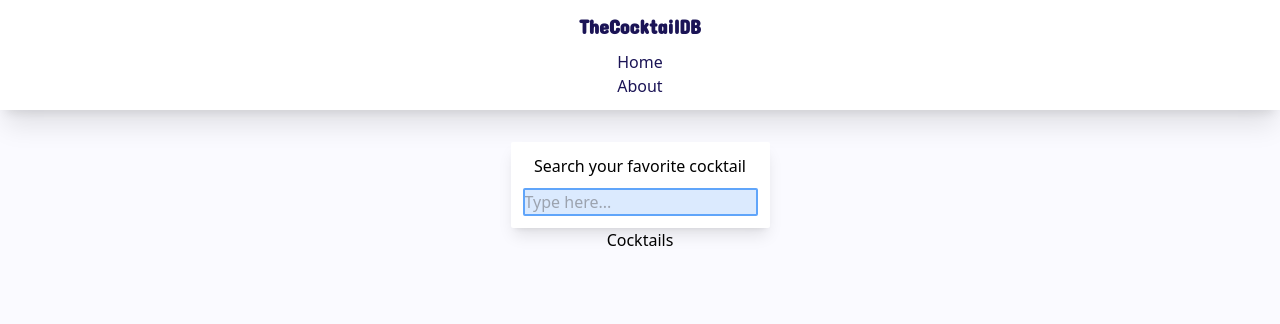
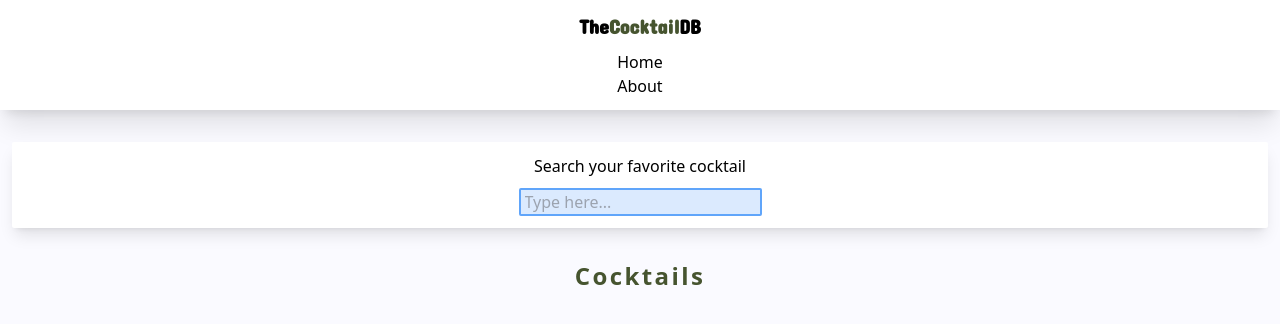
Before and after one commit to CDDR1/cocktails-app, a React (Create React App) app: page / in a window 1280 px wide. Shown: the top 324 px of the page. Built offline with nearby package versions, Linux system fonts and the light colour scheme; no server answers.

Commit message:
Added useEffect hook to fetch the cocktails API

```diff
--- a/public/index.html
+++ b/public/index.html
@@ -15,7 +15,7 @@
 <link rel="preconnect" href="https://fonts.gstatic.com" crossorigin>
 <!-- GOOGLE FONTS -->
 <link href="https://fonts.googleapis.com/css2?family=Concert+One&display=swap" rel="stylesheet">
-    <title>Cocktails DB</title>
+    <title>Cocktails DB | Home</title>
   </head>
   <body>
     <noscript>You need to enable JavaScript to run this app.</noscript>
--- a/src/components/CocktailList.jsx
+++ b/src/components/CocktailList.jsx
@@ -2,12 +2,12 @@ import React from 'react';
 
 const CocktailList = () => {
     return (
-        <>
-            <h1>Cocktails</h1>
+        <section className='pt-8'>
+            <h1 className='font-bold text-2xl tracking-widest text-primary'>Cocktails</h1>
             <div>
                 {/* Here goes the cocktails list */}
             </div>
-        </>
+        </section>
     );
 };
 
--- a/src/components/Home.jsx
+++ b/src/components/Home.jsx
@@ -3,13 +3,26 @@ import Navbar from "./Navbar";
 import Searchbar from "./Searchbar";
 import CocktailList from "./CocktailList";
 import CocktailCard from "./CocktailCard";
+import { useState, useEffect } from 'react';
 
 const Home = () => {
+    const [searchText, setSearchText] = useState('');
+    const handleSearchTextChange = (text) => {
+        setSearchText(text);
+    };
+
+    useEffect(() => {
+        fetch(`https://www.thecocktaildb.com/api/json/v1/1/search.php?f=${searchText === '' ? 'a' : searchText}`)
+            .then(res => res.json())
+            .then(data => console.log(data.drinks[0]))
+            .catch(err => console.log(err));
+    }, [searchText]);
+
     return (
         <>
             <Navbar />
-            <div className='px-4 pt-8 flex flex-col items-center'>
-                <Searchbar />
+            <div className='px-3 pt-8 flex flex-col items-center'>
+                <Searchbar onTextChange={handleSearchTextChange} />
                 <CocktailList />
             </div>
         </>
--- a/src/components/Navbar.jsx
+++ b/src/components/Navbar.jsx
@@ -4,7 +4,7 @@ import { Outlet, Link } from "react-router-dom";
 const Navbar = () => {
     return (
         <>
-            <nav className='p-3 bg-white shadow-xl text-primary flex flex-col items-center gap-2.5'>
+            <nav className='p-3 bg-white shadow-xl flex flex-col items-center gap-2.5'>
                 <strong className='text-xl font-title font-semibold'>The<span className='text-primary'>Cocktail</span>DB</strong>
                 <ul className='font-medium'>
                     <li><Link to='/'>Home</Link></li>
--- a/src/components/Searchbar.jsx
+++ b/src/components/Searchbar.jsx
@@ -1,10 +1,10 @@
 import React from 'react';
 
-const Searchbar = () => {
+const Searchbar = ({onTextChange}) => {
     return (
-        <div className='bg-white text-center p-3 rounded-sm shadow-lg flex flex-col items-center'>
+        <div className='w-full bg-white text-center p-3 rounded-sm shadow-lg flex flex-col items-center'>
             <span className='inline-block mb-2.5'>Search your favorite cocktail</span>
-            <input type='text' placeholder='Type here...' className='bg-blue-100 border-2 border-blue-400 rounded-sm'></input>
+            <input onChange={(e) => onTextChange(e.target.value)} type='text' placeholder='Type here...' className='bg-blue-100 border-2 border-blue-400 rounded-sm px-1'></input>
         </div>
     );
 };
--- a/tailwind.config.js
+++ b/tailwind.config.js
@@ -4,7 +4,7 @@ module.exports = {
     theme: {
         extend: {
             colors: {
-                "primary": "#1B1456",
+                "primary": "#46542F",
                 "secondary": "#4C1C00",
                 "accent": "#FFE74C",
                 "ghost-white": "#FAFAFF",
```
